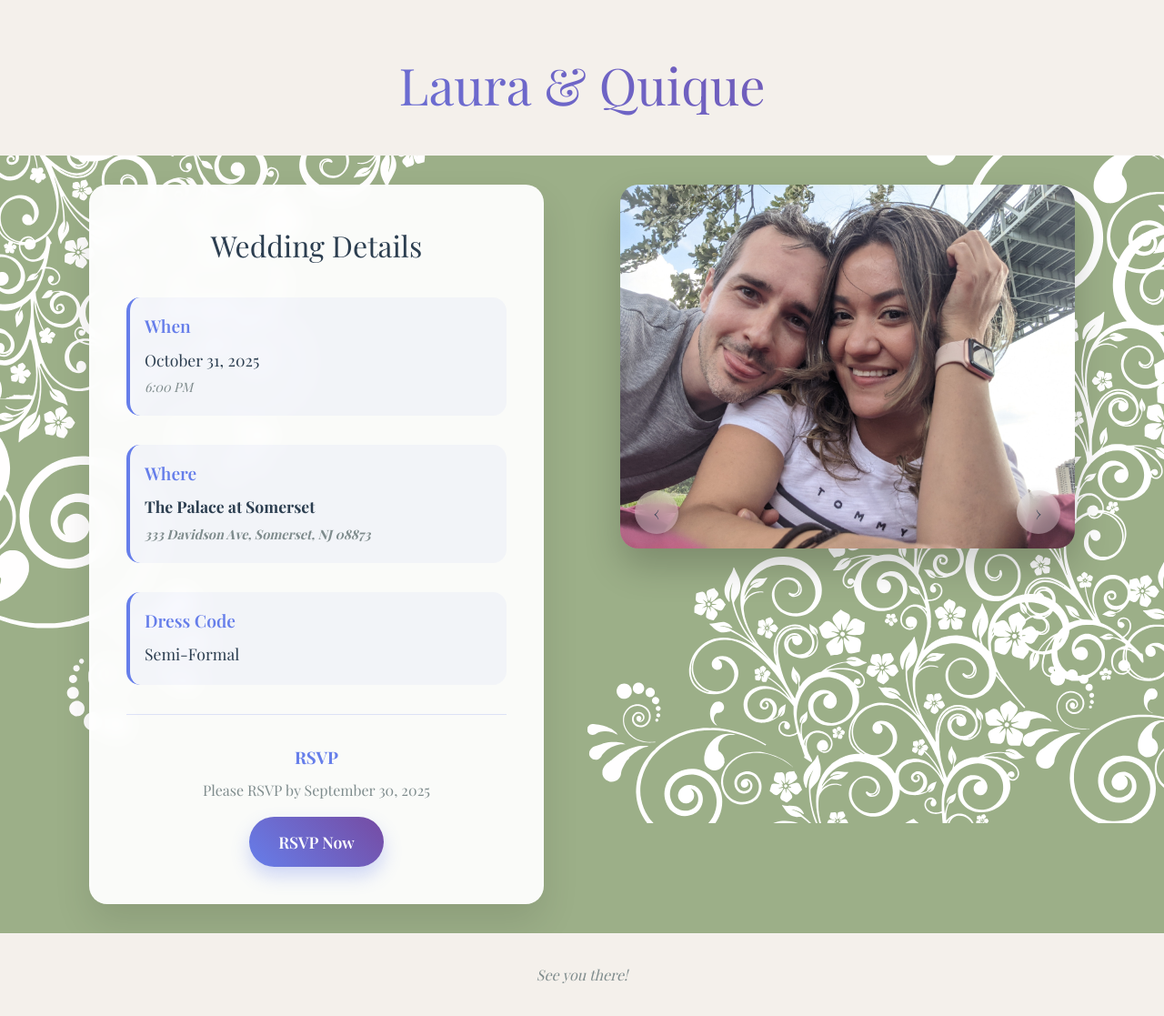
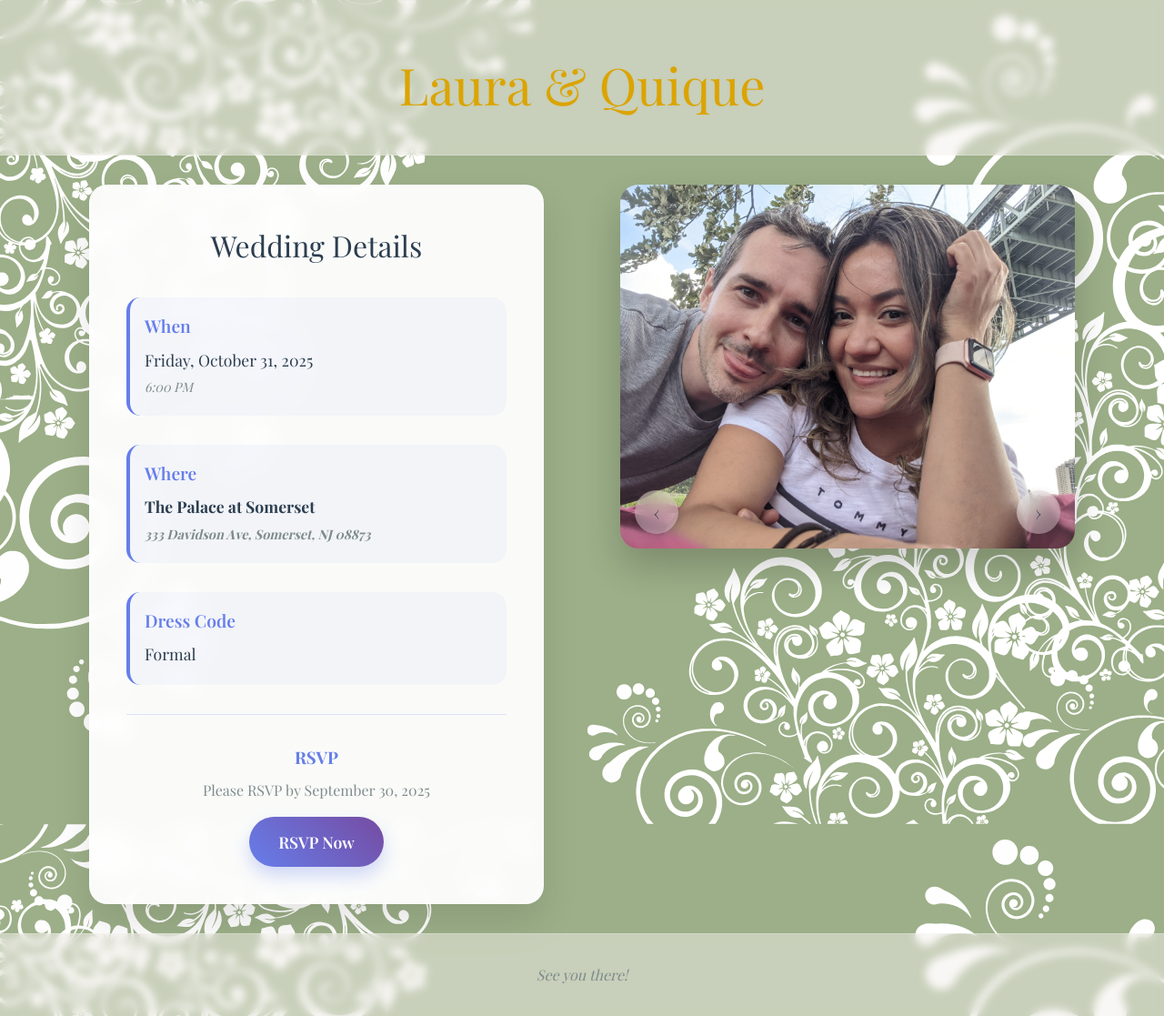
Before and after one commit to henrymendez/wedding, a Vue app: page / in a window 1280 px wide. Shown: the whole page at 91% size. Built offline with nearby package versions, Linux system fonts and the light colour scheme; no server answers; a web font is replaced by a local one; what aws-amplify would draw is missing.

Commit message:
Changed title text to mustard.

```diff
--- a/src/components/WeddingHome.vue
+++ b/src/components/WeddingHome.vue
@@ -6,10 +6,10 @@ const router = useRouter()
 
 // Wedding details
 const weddingDetails = {
-  date: 'October 31, 2025',
+  date: 'Friday, October 31, 2025',
   venue: 'The Palace at Somerset',
   time: '6:00 PM',
-  dressCode: 'Semi-Formal'
+  dressCode: 'Formal'
 }
 
 // Sample wedding images (you can replace these with actual images)
@@ -183,19 +183,23 @@ onUnmounted(() => {
 <style scoped>
 .wedding-homepage {
   min-height: 100vh;
-  background: #9CAF88;
-  background-image: url('/border-1.svg');
-  background-size: center;
-  background-repeat: no-repeat;
+  background: #9CAF88 !important;
+  background-image: url('/border-1.svg') !important;
+  background-size: cover !important;
+  background-repeat: no-repeat !important;
+  background-position: cover !important;
+  background-attachment: fixed !important;
   font-family: 'Playfair Display', serif;
   color: #2c3e50;
+  position: relative;
+  z-index: 1;
 }
 
 .header {
   text-align: center;
   padding: 3rem 2rem 2rem;
-  background: #F4F0EB;
-  backdrop-filter: blur(10px);
+  background: rgba(244, 240, 235, 0.5);
+  backdrop-filter: blur(5px);
   border-bottom: 1px solid rgba(255, 255, 255, 0.2);
 }
 
@@ -203,7 +207,7 @@ onUnmounted(() => {
   font-size: 3.5rem;
   font-weight: 400;
   margin: 0;
-  background: linear-gradient(45deg, #667eea 0%, #764ba2 100%);
+  background: #DBA400;
   -webkit-background-clip: text;
   -webkit-text-fill-color: transparent;
   background-clip: text;
@@ -445,8 +449,8 @@ onUnmounted(() => {
 .footer {
   text-align: center;
   padding: 2rem;
-  background: #F4F0EB;
-  backdrop-filter: blur(10px);
+  background: rgba(244, 240, 235, 0.5);
+  backdrop-filter: blur(5px);
   border-top: 1px solid rgba(255, 255, 255, 0.2);
   font-style: italic;
   color: #7f8c8d;
```
